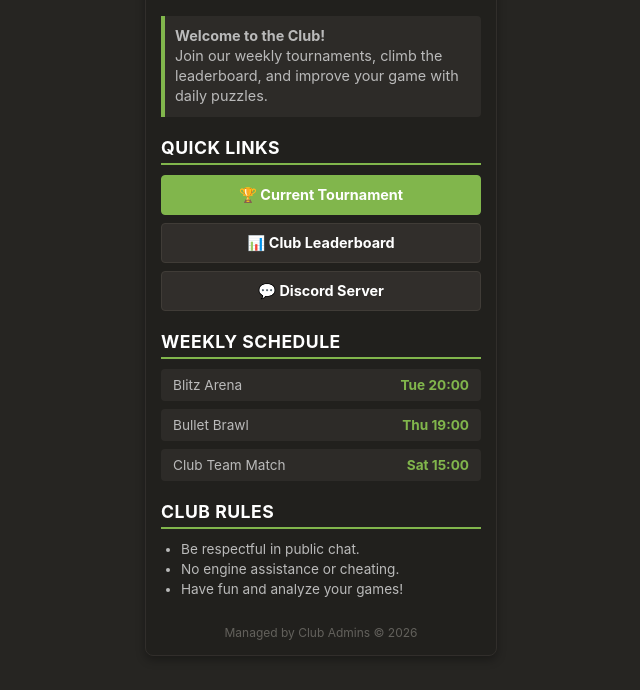
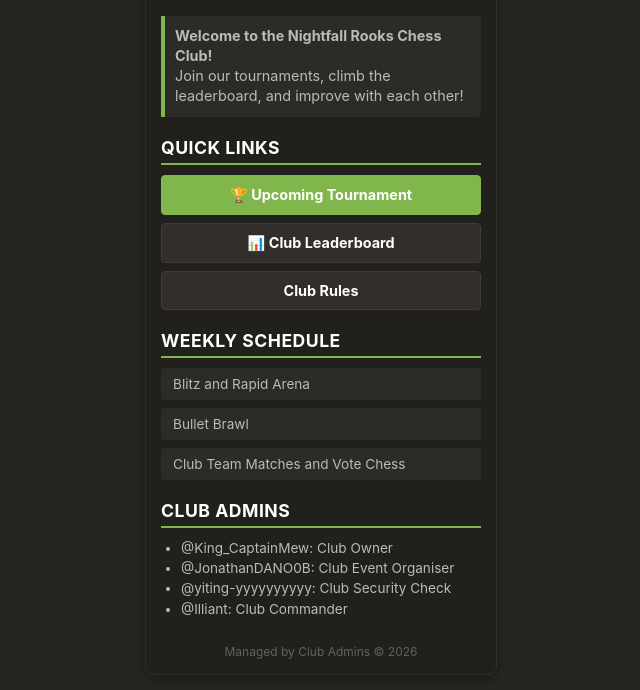
Before and after one commit to Captain-mew/chess-sidebar, a plain HTML site: page index.html in a window 1280 px wide. Shown: the part 274-964 px from the top of the page, without its empty margins (319-959 px from the left). Drawn offline with Linux system fonts and the light colour scheme.

Commit message:
Update club information and schedule in index.html

```diff
--- a/index.html
+++ b/index.html
@@ -114,34 +114,32 @@
         <img class="club-banner" src="https://chesscomfiles.com" alt="Club Banner">
 
         <div class="info-box">
-            <strong>Welcome to the Club!</strong><br>
-            Join our weekly tournaments, climb the leaderboard, and improve your game with daily puzzles.
+            <strong>Welcome to the Nightfall Rooks Chess Club!</strong><br>
+            Join our tournaments, climb the leaderboard, and improve with each other!
         </div>
 
         <h2 class="section-title">Quick Links</h2>
-        <a href="https://chess.com" target="_blank" class="btn btn-primary">🏆 Current Tournament</a>
-        <a href="#" target="_blank" class="btn">📊 Club Leaderboard</a>
-        <a href="#" target="_blank" class="btn">💬 Discord Server</a>
+        <a href="https://chess.com" target="_blank" class="btn btn-primary">🏆 Upcoming Tournament</a>
+        <a href="https://www.chess.com/leaderboard/daily?group=1031754" target="_blank" class="btn">📊 Club Leaderboard</a>
+        <a href="https://www.chess.com/clubs/forum/view/club-rules-746" target="_blank" class="btn">Club Rules</a>
 
         <h2 class="section-title">Weekly Schedule</h2>
         <div class="schedule-item">
-            <span>Blitz Arena</span>
-            <span class="schedule-date">Tue 20:00</span>
+            <span>Blitz and Rapid Arena</span>
         </div>
         <div class="schedule-item">
             <span>Bullet Brawl</span>
-            <span class="schedule-date">Thu 19:00</span>
         </div>
         <div class="schedule-item">
-            <span>Club Team Match</span>
-            <span class="schedule-date">Sat 15:00</span>
+            <span>Club Team Matches and Vote Chess</span>
         </div>
 
-        <h2 class="section-title">Club Rules</h2>
+        <h2 class="section-title">Club Admins</h2>
         <ul style="padding-left: 20px; margin: 0; font-size: 0.85rem; line-height: 1.5;">
-            <li>Be respectful in public chat.</li>
-            <li>No engine assistance or cheating.</li>
-            <li>Have fun and analyze your games!</li>
+            <li>@King_CaptainMew: Club Owner</li>
+            <li>@JonathanDANO0B: Club Event Organiser</li>
+            <li>@yiting-yyyyyyyyyy: Club Security Check</li>
+            <li>@Illiant: Club Commander</li>
         </ul>
 
         <div class="sidebar-footer">
```
